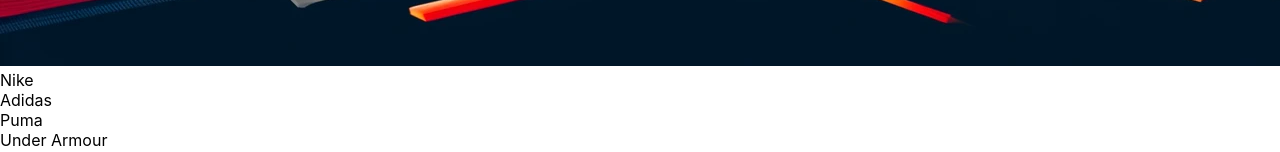
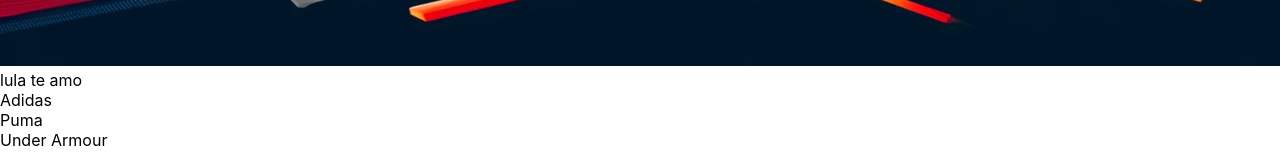
Before and after one commit to nicolasrodriguesdacruz/Progra_web, a React (Create React App) app in the folder basketball-shoes-store/: page / in a window 1280 px wide. Shown: the part 958-1110 px from the top of the page. Built offline with nearby package versions, Linux system fonts and the light colour scheme.

Commit message:
8 commit

```diff
--- a/basketball-shoes-store/src/components/BrandBar.js
+++ b/basketball-shoes-store/src/components/BrandBar.js
@@ -1,6 +1,6 @@
 import React from 'react';
 
-const brands = ['Nike', 'Adidas', 'Puma', 'Under Armour', 'Reebok']; // Your brands
+const brands = ['lula te amo', 'Adidas', 'Puma', 'Under Armour', 'Reebok']; // Your brands
 
 const BrandBar = ({ setSelectedBrand, selectedBrand }) => {
   return (
```
